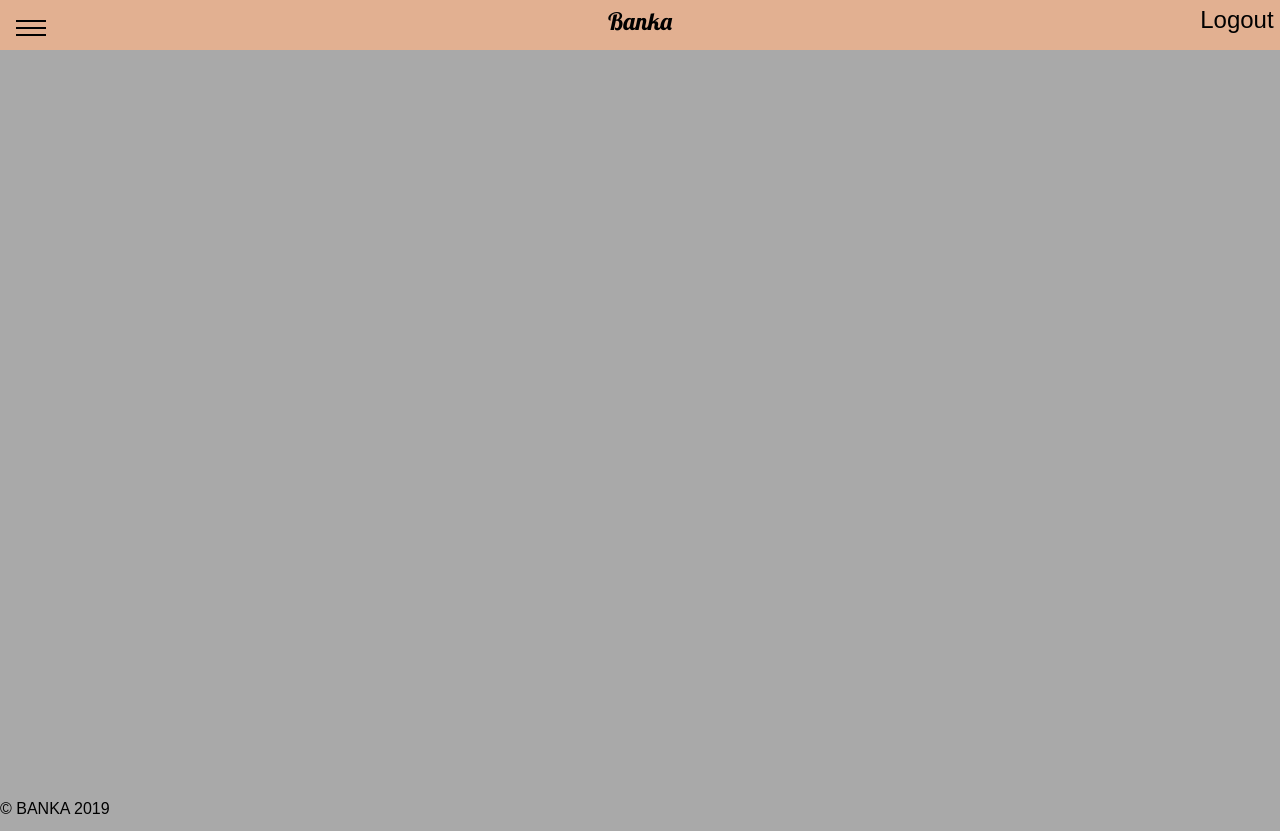
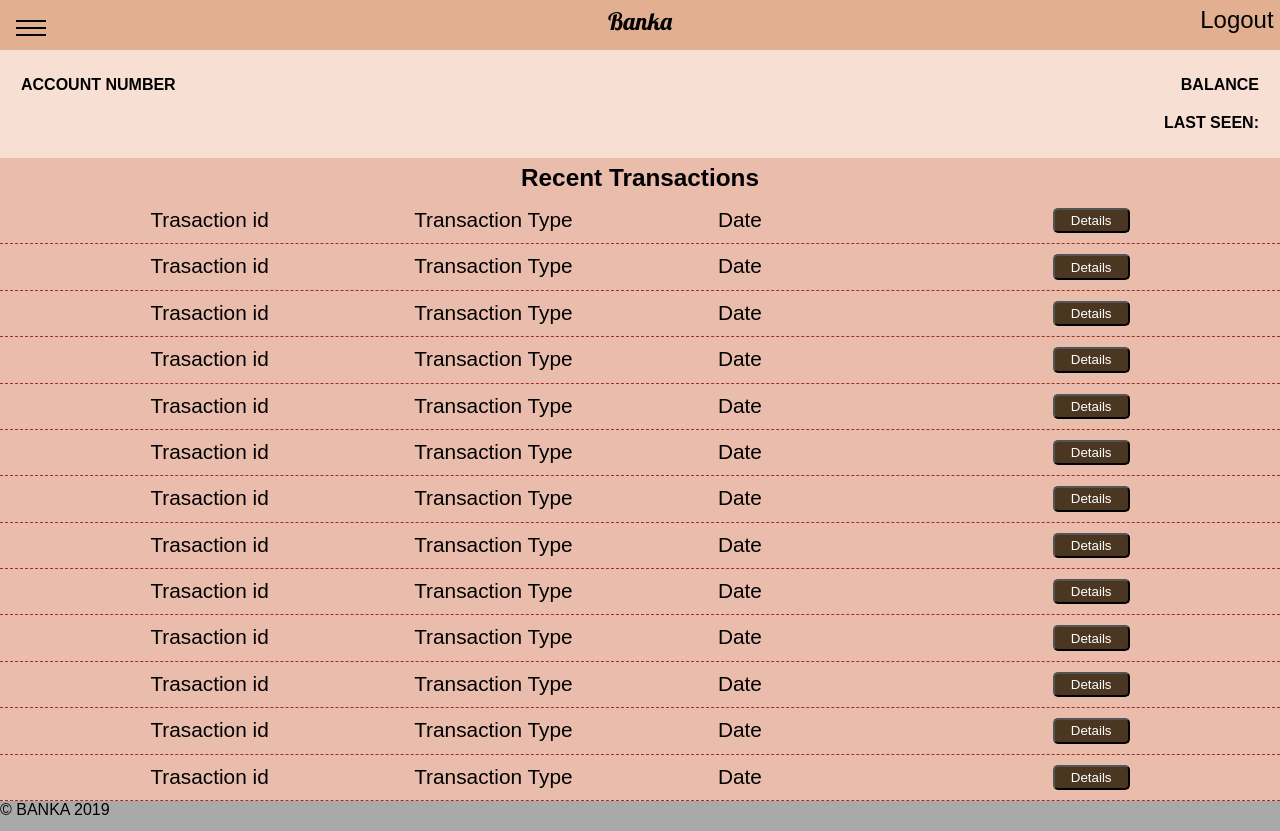
Before and after one commit to OlawaleJoseph/BANKA, a plain HTML site: page views/user-dashboard.html in a window 1280 px wide. Drawn offline with Linux system fonts and the light colour scheme; files whose address does not match are found by name.

Commit message:
created user transaction view

```diff
--- a/css/user-dashboard.css
+++ b/css/user-dashboard.css
@@ -190,3 +190,21 @@ button{
 #account-info div{
     padding: 10px 5px;
 }
+#transaction-history{
+    background-color: #eabcac;
+    text-align: center;
+    font-size: 1.3rem;
+    line-height: 1.5rem;
+}
+#transaction-history h3{
+    padding: 0.5rem
+}
+
+#transaction-history ul li{
+    padding: 10px 5px;
+    border-bottom: dashed 1px brown;
+    display: flex;
+    justify-content: space-evenly;
+    font-size: 1.3rem;
+    line-height: 1.5rem;
+}
--- a/views/user-dashboard.html
+++ b/views/user-dashboard.html
@@ -37,6 +37,33 @@
         </div>
 
 
+        <div id="content">
+            <div id="dashboard" class="display-div dashboard-div">
+                <div id="account-info">
+                    <div id="acc-number">ACCOUNT NUMBER</div>
+                    <div id="acc-balance">BALANCE</div>
+                    <div id="last_seen">LAST SEEN: </div>
+                </div>
+                <div id="transaction-history">
+                    <h3>Recent Transactions</h3>
+                    <ul>
+                        <li><span> Trasaction id  </span> <span> Transaction Type </span>  Date <span></span> <button id="transaction-details">Details</button></li>
+                        <li><span> Trasaction id  </span> <span> Transaction Type </span>  Date <span></span> <button id="transaction-details">Details</button></li>
+                        <li><span> Trasaction id  </span> <span> Transaction Type </span>  Date <span></span> <button id="transaction-details">Details</button></li>
+                        <li><span> Trasaction id  </span> <span> Transaction Type </span>  Date <span></span> <button id="transaction-details">Details</button></li>
+                        <li><span> Trasaction id  </span> <span> Transaction Type </span>  Date <span></span> <button id="transaction-details">Details</button></li>
+                        <li><span> Trasaction id  </span> <span> Transaction Type </span>  Date <span></span> <button id="transaction-details">Details</button></li>
+                        <li><span> Trasaction id  </span> <span> Transaction Type </span>  Date <span></span> <button id="transaction-details">Details</button></li>
+                        <li><span> Trasaction id  </span> <span> Transaction Type </span>  Date <span></span> <button id="transaction-details">Details</button></li>
+                        <li><span> Trasaction id  </span> <span> Transaction Type </span>  Date <span></span> <button id="transaction-details">Details</button></li>
+                        <li><span> Trasaction id  </span> <span> Transaction Type </span>  Date <span></span> <button id="transaction-details">Details</button></li>
+                        <li><span> Trasaction id  </span> <span> Transaction Type </span>  Date <span></span> <button id="transaction-details">Details</button></li>
+                        <li><span> Trasaction id  </span> <span> Transaction Type </span>  Date <span></span> <button id="transaction-details">Details</button></li>
+                        <li><span> Trasaction id  </span> <span> Transaction Type </span>  Date <span></span> <button id="transaction-details">Details</button></li>
+                    </ul>
+
+                </div>
+            </div>
 
         </div>
 
```
